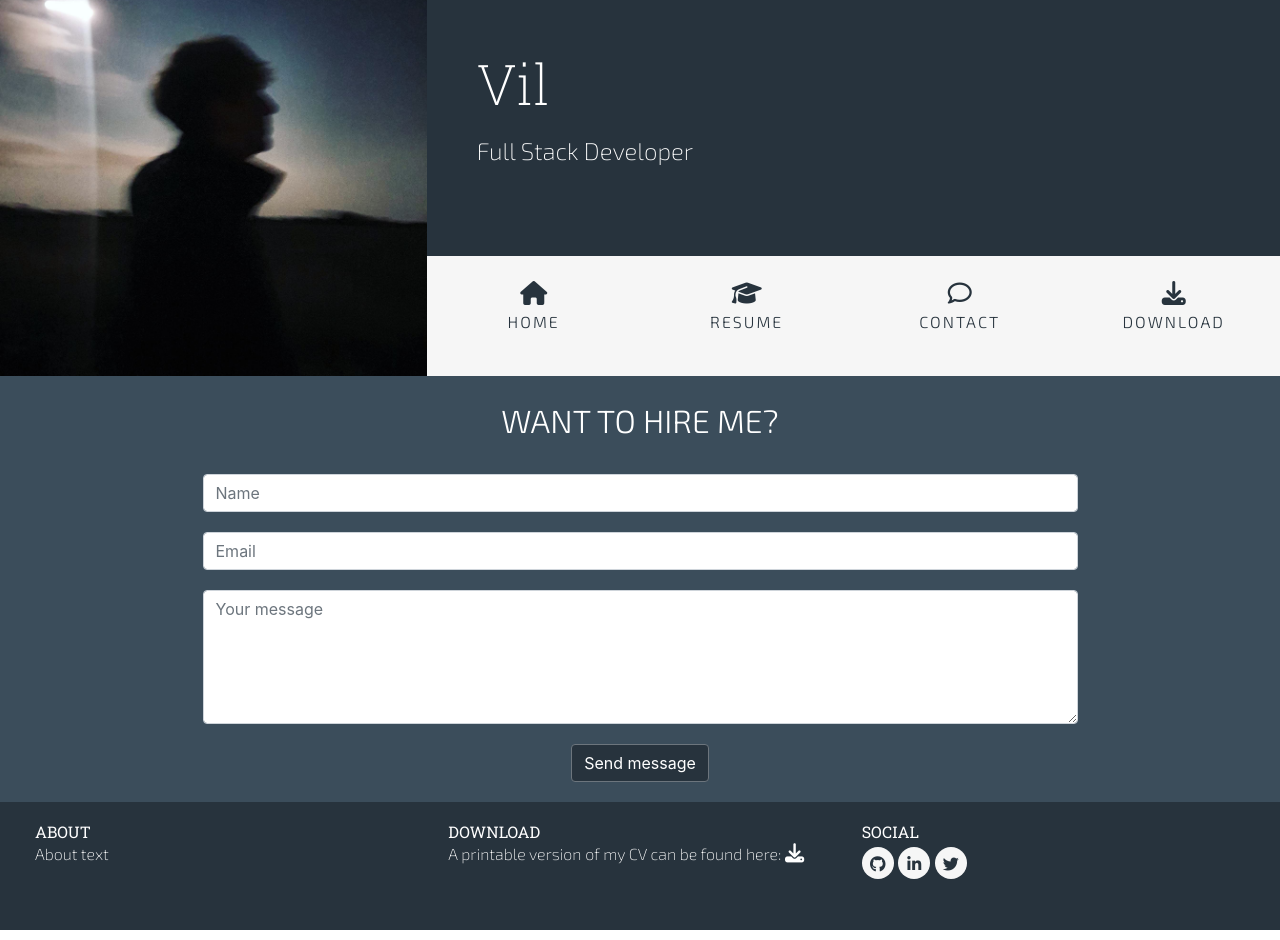
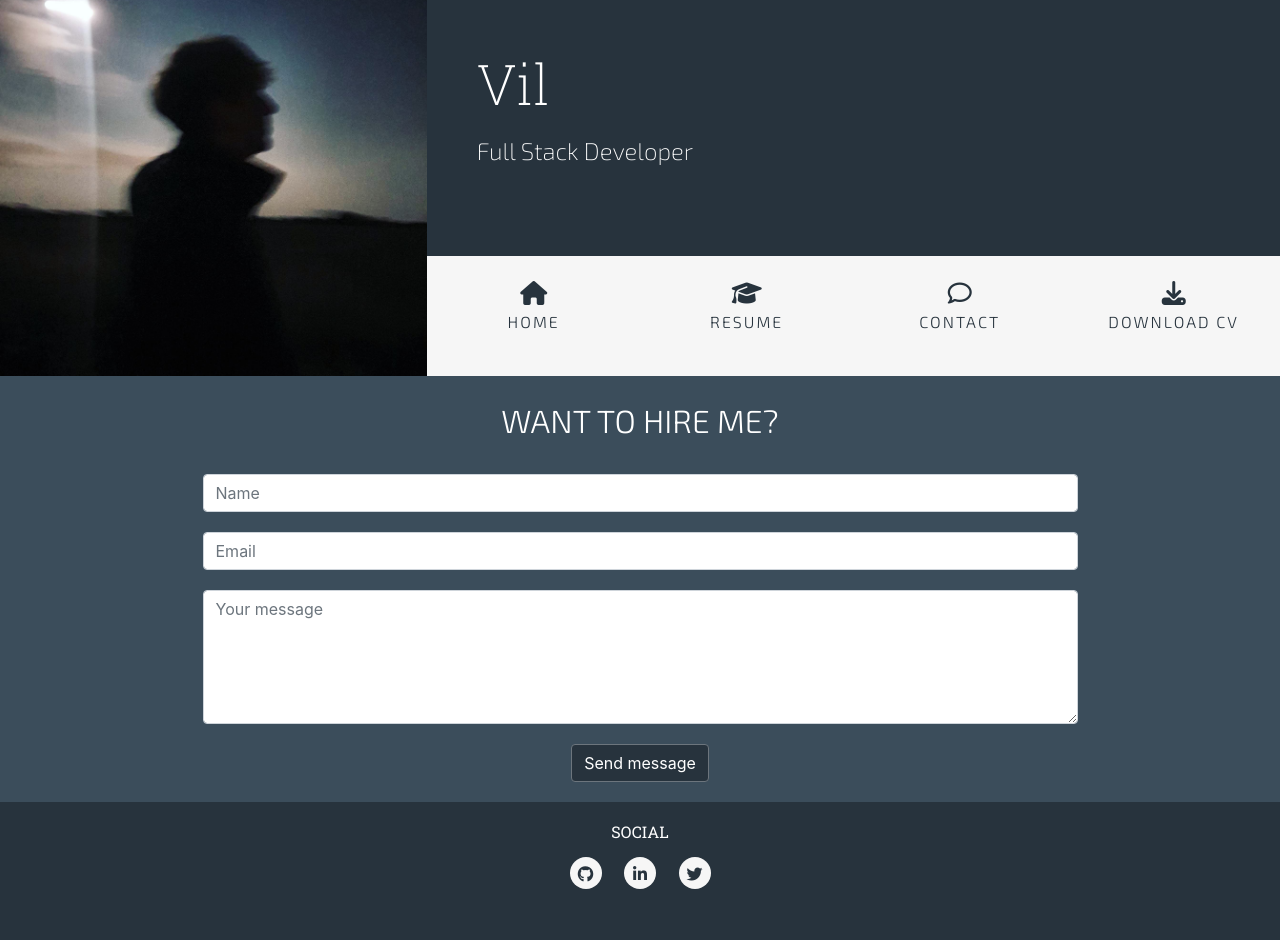
Before and after one commit to vkleer/ci-resume, a plain HTML site: page contact.html in a window 1280 px wide. Drawn offline with nearby package versions, Linux system fonts and the light colour scheme.

Commit message:
Change footer to simpler style

```diff
--- a/assets/css/style.css
+++ b/assets/css/style.css
@@ -160,12 +160,16 @@ header {
 
 footer {
     background-color: #27333d;
-    min-height: 120px;
+    min-height: 100px;
     margin: 0;
 }
 
 #footer-details {
     padding: 20px;
+}
+#footer-details .general-sub {
+    text-align: center;
+    margin-bottom: 10px;
 }
 
 .cv-pdf i {
@@ -183,6 +187,10 @@ footer {
 
 .social-links {
     padding-bottom: 15px;
+    text-align: center;
+}
+.social-links li {
+    width: 50px;
 }
 .social-links li a i {
     height: 32px;
--- a/contact.html
+++ b/contact.html
@@ -37,7 +37,7 @@
                                 <a href="contact.html" class="hvr-sweep-to-top"><i class="fa fa-comment-o" aria-hidden="true"></i><span class="uppercase">Contact</span></a>
                             </li>
                             <li class="col-6 col-sm-3 ui-menu-color list-inline-item menu-item">
-                                <a href="#" class="hvr-sweep-to-top"><i class="fa fa-download" aria-hidden="true"></i><span class="uppercase">Download</span></a>
+                                <a href="assets/cv/sample-cv.pdf" target="_blank" class="hvr-sweep-to-top"><i class="fa fa-download" aria-hidden="true"></i><span class="uppercase">Download CV</span></a>
                             </li>
                         </ul>
                     </div>
@@ -66,20 +66,7 @@
     </section>
     <footer class="container-fluid">
         <div id="footer-details" class="row">
-            <div class="col-sm-4">
-                <h1 class="uppercase general-sub">About</h1>
-                <p class="inline-block p--white">About text</p>
-            </div>
-            <div class="col-sm-4">
-                <h1 class="uppercase general-sub">Download</h1>
-                <p class="inline-block p--white">A printable version of my CV can be found here:
-                    <a href="#" target="_blank" class="cv-pdf">
-                        <i class="fa fa-download" aria-hidden="true"></i>
-                        <span class="sr-only">Download link</span>
-                    </a>
-                </p>
-            </div>
-            <div class="col-sm-4">
+            <div class="col-12">
                 <h1 class="uppercase general-sub">Social</h1>
                 <ul class="list-inline social-links">
                     <li class="list-inline-item">
```
Also changed, not shown: index.html (+2 -15 lines), resume.html (+2 -15 lines).
